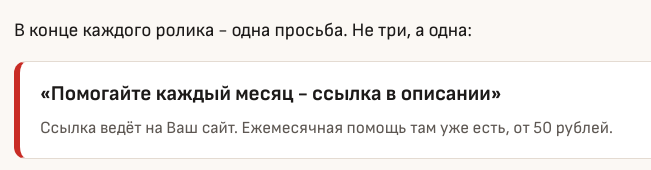
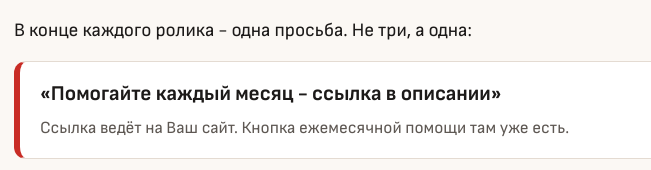
Before and after one commit to ilin20vek/eda-dnes, a plain HTML site: page index.html in a window 1280 px wide. Shown: the part 3840-4010 px from the top of the page, 230-881 px from the left. Drawn offline with Linux system fonts and the light colour scheme.

```diff
--- a/index.html
+++ b/index.html
@@ -227,7 +227,7 @@ p{margin:0 0 16px;max-width:38em}
    <div>
     <h2>Каждый ролик ведёт к помощи</h2>
     <p>В конце каждого ролика - одна просьба. Не три, а одна:</p>
-    <div class="prizyv"><b>«Помогайте каждый месяц - ссылка в описании»</b><span>Ссылка ведёт на Ваш сайт. Ежемесячная помощь там уже есть, от 50 рублей.</span></div>
+    <div class="prizyv"><b>«Помогайте каждый месяц - ссылка в описании»</b><span>Ссылка ведёт на Ваш сайт. Кнопка ежемесячной помощи там уже есть.</span></div>
     <div class="prizyv"><b>«Нужны волонтёры в Муроме - напишите боту фонда»</b><span>Человек сразу попадает в Ваш бот, а не в пустоту.</span></div>
     <p>У каждой ссылки своя метка. По ней видно, из какого ролика и с какой площадки пришёл человек.</p>
     <p>Разовая помощь приходит один раз. Ежемесячная - каждый месяц, и на неё можно планировать кормление. Поэтому ролик с просьбой о ежемесячной помощи ценнее ролика, который просто набрал просмотры.</p>
```
